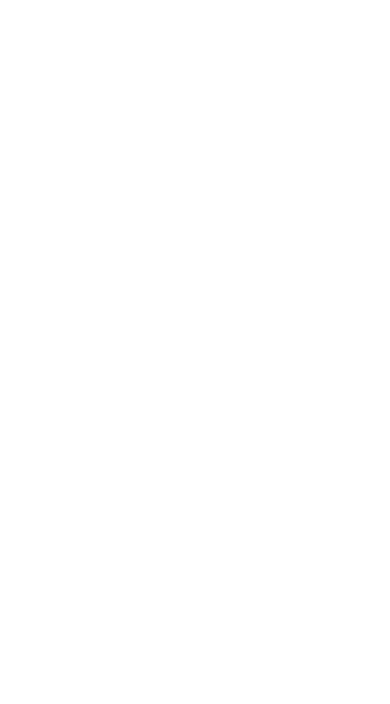
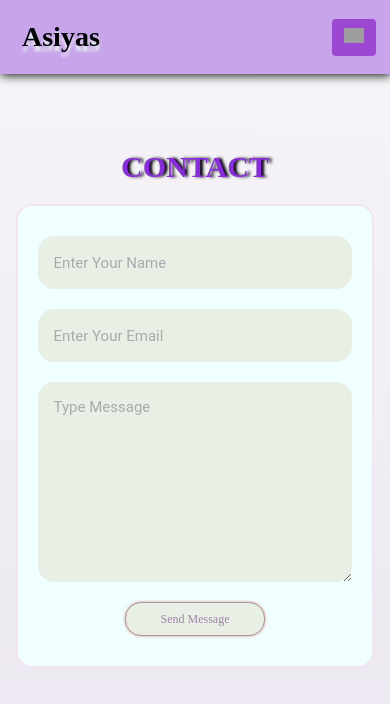
Before and after one commit to muhammed-asiyas/myPortfolio, a React (Create React App) app: page /contacts in a window 390 px wide. Shown: the top 704 px of the page. Built offline with nearby package versions, Linux system fonts and the light colour scheme; grey boxes are pictures that could not be loaded.

Commit message:
commit messge

```diff
--- a/src/App.js
+++ b/src/App.js
@@ -4,6 +4,7 @@ import Home from "./components/Home";
 import MoreProjects from "./components/MoreProjects";
 import MoreCertificates from "./components/MoreCertificates";
 import Education from "./components/Education";
+import Contact from "./components/Contact";
 import ThemeContext from "./context/ThemeContext";
 import "./App.css";
 
@@ -31,6 +32,7 @@ class App extends Component {
           <Route exact path="/projects" component={MoreProjects} />
           <Route exact path="/certificates" component={MoreCertificates} />
           <Route exact path="/educations" component={Education} />
+          <Route exact path="/contacts" component={Contact} />
         </Switch>
       </ThemeContext.Provider>
     );
--- /dev/null
+++ b/src/components/Contact/index.css
@@ -0,0 +1,134 @@
+.contact-container {
+  display: flex;
+  flex-direction: column;
+  min-height: 100vh;
+  align-items: center;
+  width: 100%;
+}
+
+.form-container {
+  display: flex;
+  flex-direction: column;
+  justify-content: center;
+  align-items: center;
+  width: 80%;
+  padding: 20px;
+  border-radius: 12px;
+  list-style-type: none;
+}
+
+.dark-form-container {
+  background-image: linear-gradient(to top, rgb(0, 0, 0), rgb(16, 2, 28));
+  border-radius: 16px;
+  box-shadow: 0px 0px 3px 0px rgb(204, 55, 250);
+  border: 2px solid azure;
+}
+
+.color-form-container {
+  background-color: azure;
+  border-radius: 16px;
+  border: 2px solid rgb(241, 229, 241);
+}
+
+.dark-form-container:hover {
+  border: 2px dashed azure;
+}
+.color-form-container:hover {
+  border: 2px dashed rgb(125, 103, 146);
+}
+
+.input-field {
+  display: flex;
+  align-items: center;
+  width: 60%;
+  border-radius: 16px;
+  padding: 16px;
+  border: none;
+  margin: 10px;
+  outline: none;
+  opacity: 10px;
+}
+
+.color-input-field {
+  background-color: rgb(232, 240, 230);
+  color: rgb(56, 43, 67);
+  font-weight: 400;
+}
+
+.dark-input-field {
+  background-color: rgb(33, 8, 49);
+  color: rgb(182, 187, 187);
+}
+
+.color-input-field::placeholder {
+  color: rgb(170, 170, 172);
+  font-size: 15px;
+  font-weight: 400;
+  font-family: "Roboto";
+}
+
+.dark-input-field::placeholder {
+  color: rgb(78, 78, 86);
+  font-size: 15px;
+  font-weight: 400;
+  font-family: "Roboto";
+}
+
+.color-input-field:hover {
+  box-shadow: 0px 0px 4px 0px rgb(216, 162, 162);
+}
+.dark-input-field:hover {
+  box-shadow: 0px 0px 4px 0px rgb(110, 106, 106);
+}
+
+.submit-form {
+  cursor: pointer;
+  border-radius: 16px;
+  font-family: Bahnschrift;
+  width: 200px;
+  height: 40px;
+  margin: 10px;
+  font-size: 18px;
+}
+.color-submit-form {
+  border: 1px solid rgb(173, 150, 150);
+  box-shadow: 0px 0px 3px 0px rgb(214, 149, 149);
+  color: rgb(160, 129, 169);
+  background-color: rgb(232, 240, 230);
+}
+
+.dark-submit-form {
+  border: 1px solid rgb(77, 84, 84);
+  box-shadow: 0px 0px 3px 0px rgb(214, 149, 149);
+  color: rgb(79, 47, 88);
+  background-color: rgb(36, 9, 54);
+}
+
+.color-submit-form:hover {
+  background-color: rgb(188, 142, 231);
+  color: azure;
+  border: 1px solid azure;
+  box-shadow: 0px 0px 3px 0px rgb(7, 7, 7);
+}
+
+.dark-submit-form:hover {
+  background-color: rgb(55, 14, 82);
+  color: rgb(140, 85, 155);
+  border: 1px solid rgb(202, 215, 215);
+  box-shadow: 0px 0px 3px 0px rgb(7, 7, 7);
+}
+
+@media screen and (max-width: 767px) {
+  .form-container {
+    width: 92%;
+  }
+  .input-field {
+    width: 100%;
+  }
+  .submit-form {
+    width: 140px;
+    height: 34px;
+    margin: 10px;
+    font-size: 12px;
+  }
+}
--- /dev/null
+++ b/src/components/Contact/index.js
@@ -0,0 +1,85 @@
+import { useState } from "react";
+import Header from "../Header";
+import ThemeContext from "../../context/ThemeContext";
+import "./index.css";
+
+export default function Contact() {
+  const [result, setResult] = useState("");
+
+  const onSubmit = async (event) => {
+    event.preventDefault();
+    setResult("Sending....");
+    const formData = new FormData(event.target);
+    formData.append("access_key", "7e8af641-7be5-4dd4-8f4b-8a8dc8c3877a");
+
+    const response = await fetch("https://api.web3forms.com/submit", {
+      method: "POST",
+      body: formData,
+    });
+
+    const data = await response.json();
+    if (data.success) {
+      setResult("Form Submitted Successfully");
+      event.target.reset();
+    } else {
+      setResult("Error");
+    }
+  };
+
+  return (
+    <ThemeContext.Consumer>
+      {(value) => {
+        const { isDark } = value;
+        const ContactContainerBackground = isDark
+          ? "dark-project-container"
+          : "color-project-container";
+        const HeadColor = isDark ? "head-itemm" : "color-head-itemm";
+        const FormContainer = isDark
+          ? "dark-form-container"
+          : "color-form-container";
+        const InputFieldBackground = isDark
+          ? "dark-input-field"
+          : "color-input-field";
+        const SubmitFormBackground = isDark ? 'dark-submit-form' : 'color-submit-form'
+        return (
+          <>
+            <Header />
+            <div className={`contact-container ${ContactContainerBackground}`}>
+              <h1 className={`${HeadColor}`}>CONTACT</h1>
+              <form
+                className={`form-container ${FormContainer}`}
+                onSubmit={onSubmit}
+              >
+                <input
+                  className={`input-field ${InputFieldBackground}`}
+                  type="text"
+                  name="name"
+                  placeholder="Enter Your Name"
+                  required
+                />
+                <input
+                  className={`input-field ${InputFieldBackground}`}
+                  type="email"
+                  name="email"
+                  placeholder="Enter Your Email"
+                  required
+                />
+                <textarea
+                  className={`input-field ${InputFieldBackground}`}
+                  name="message"
+                  placeholder="Type Message"
+                  required
+                  rows={8}
+                ></textarea>
+                <button type="submit" className={`submit-form ${SubmitFormBackground}`}>
+                  Send Message
+                </button>
+                <span>{result}</span>
+              </form>
+            </div>
+          </>
+        );
+      }}
+    </ThemeContext.Consumer>
+  );
+}
```
